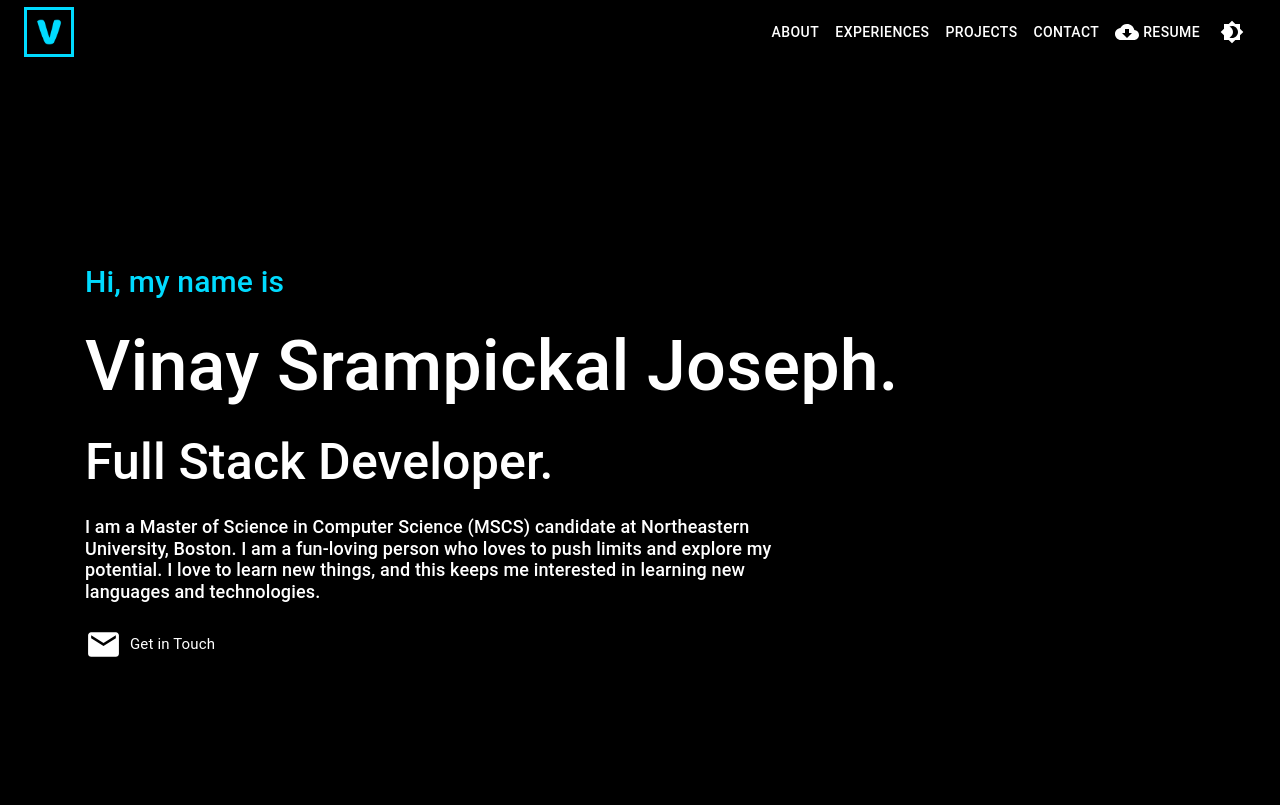
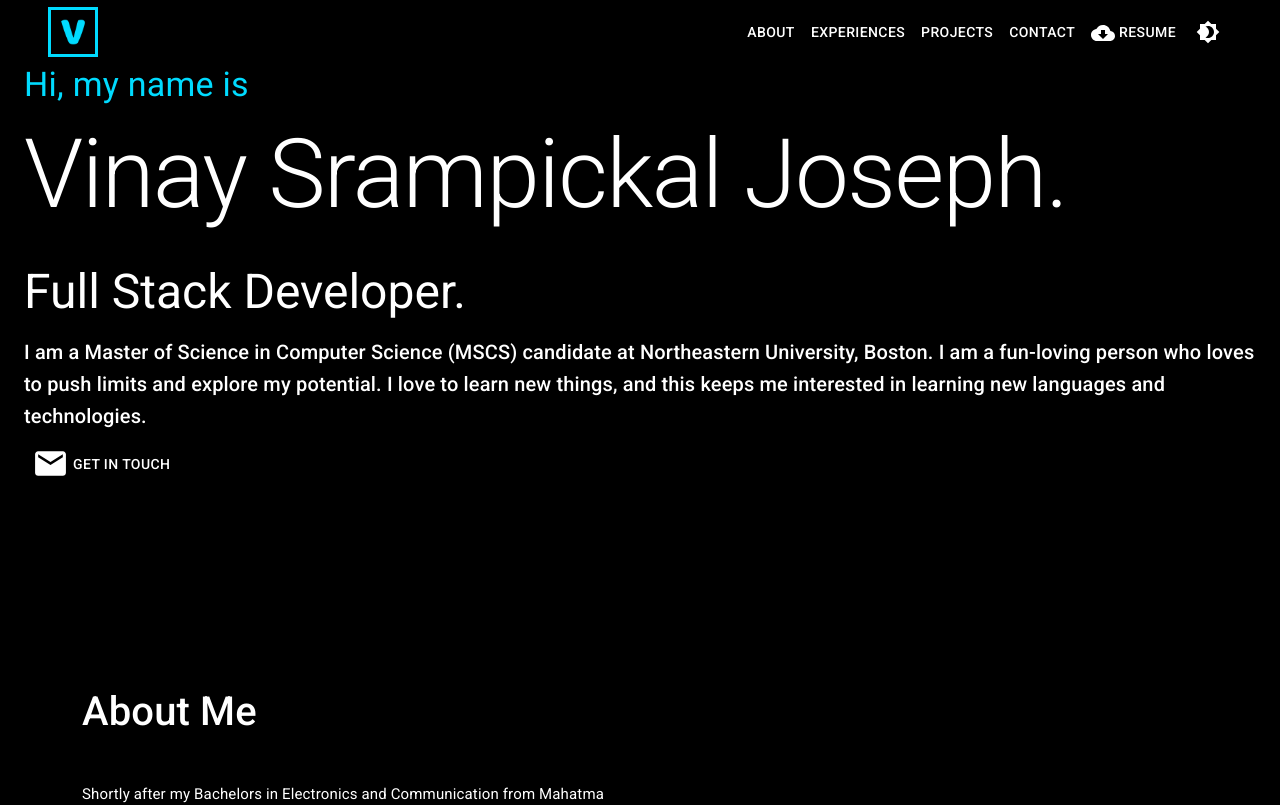
Before and after one commit to vinay-sj/Portfolio, a React (Create React App) app: page / in a window 1280 px wide. Shown: the top 805 px of the page. Built offline with nearby package versions, Linux system fonts and the light colour scheme.

Commit message:
uninstalled bootstrap

```diff
--- a/package.json
+++ b/package.json
@@ -7,10 +7,8 @@
     "@testing-library/jest-dom": "^5.11.5",
     "@testing-library/react": "^11.1.1",
     "@testing-library/user-event": "^12.2.0",
-    "bootstrap": "^4.5.3",
     "netlify-cli": "^3.8.6",
     "react": "^17.0.1",
-    "react-bootstrap": "^1.4.0",
     "react-dom": "^17.0.1",
     "react-scripts": "4.0.0",
     "web-vitals": "^0.2.4"
--- a/public/index.html
+++ b/public/index.html
@@ -16,18 +16,19 @@
           content="Vinay is a software engineer currently pursuing his Master of Science in Computer Science (MSCS) at Northeastern University, Boston.">
     <meta name="image" property="og:image" content="%PUBLIC_URL%/website.jpg">
     <meta name="type" property="og:type" content="article" />
-    <link
-            rel="stylesheet"
-            href="https://maxcdn.bootstrapcdn.com/bootstrap/4.5.0/css/bootstrap.min.css"
-            integrity="sha384-9aIt2nRpC12Uk9gS9baDl411NQApFmC26EwAOH8WgZl5MYYxFfc+NcPb1dKGj7Sk"
-            crossorigin="anonymous"
-    />
+<!--    <link-->
+<!--            rel="stylesheet"-->
+<!--            href="https://maxcdn.bootstrapcdn.com/bootstrap/4.5.0/css/bootstrap.min.css"-->
+<!--            integrity="sha384-9aIt2nRpC12Uk9gS9baDl411NQApFmC26EwAOH8WgZl5MYYxFfc+NcPb1dKGj7Sk"-->
+<!--            crossorigin="anonymous"-->
+<!--    />-->
     <link rel="apple-touch-icon" href="%PUBLIC_URL%/logo192.png"/>
     <!--
       manifest.json provides metadata used when your web app is installed on a
       user's mobile device or desktop. See https://developers.google.com/web/fundamentals/web-app-manifest/
     -->
     <link rel="manifest" href="%PUBLIC_URL%/manifest.json"/>
+    <link rel="stylesheet" href="https://fonts.googleapis.com/css?family=Roboto:300,400,500,700&display=swap" />
     <!--
       Notice the use of %PUBLIC_URL% in the tags above.
       It will be replaced with the URL of the `public` folder during the build.
--- a/src/Components/Home.js
+++ b/src/Components/Home.js
@@ -1,27 +1,57 @@
 import React from 'react';
-import './../css/Home.css'
+// import './../css/Home.css'
 import Message from "./Message";
+import Typography from '@material-ui/core/Typography';
+import {makeStyles} from '@material-ui/core/styles';
+import {Container, Grid} from "@material-ui/core";
 
-class Home extends React.Component {
-    render() {
-        return (
-            <div id='home' className='container'>
-                <div className='spacing home-text'>
-                    <h3 className='home-hi'>Hi, my name is</h3>
-                    <h1 className='home-name mt-4'>Vinay Srampickal Joseph.</h1>
-                    <h2 className='home-role mt-4'>Full Stack Developer.</h2>
-                    <h6 className='home-desc col-md-8 mt-4'>I am a Master of Science in Computer Science (MSCS)
-                        candidate at Northeastern
-                        University, Boston. I am a fun-loving person who loves to push limits and explore my potential.
-                        I love to
-                        learn new things, and this keeps me interested in learning new languages and technologies.</h6>
-                    <div className='mt-4'>
-                        <Message message='Get in Touch'/>
-                    </div>
+const useStyles = makeStyles((theme) => ({
+    homeText: {
+        'text-align': "left",
+    },
+    hi: {
+        color: theme.palette.secondary.main,
+    },
+    name: {
+        color: theme.palette.primary,
+    },
+    role: {
+        color: theme.palette.primary,
+    },
+    description: {
+        color: theme.palette.primary,
+    }
+
+}));
+
+function Home() {
+    const classes = useStyles();
+    return (
+        <div>
+            <Container maxWidth='lg' id='home' className={classes.homeText}>
+
+                <Typography variant="h4" gutterBottom className={classes.hi}>
+                    Hi, my name is
+                </Typography>
+                <Typography variant="h1" gutterBottom className={classes.name}>
+                    Vinay Srampickal Joseph.
+                </Typography>
+                <Typography variant="h3" gutterBottom className={classes.role}>
+                    Full Stack Developer.
+                </Typography>
+                <Typography variant="h6" gutterBottom className={classes.description}>
+                    I am a Master of Science in Computer Science (MSCS) candidate at Northeastern University,
+                    Boston. I
+                    am a fun-loving person who loves to push limits and explore my potential. I love to learn new
+                    things, and this keeps me interested in learning new languages and technologies.
+                </Typography>
+                <div>
+                    <Message message='Get in Touch'/>
                 </div>
-            </div>
-        );
-    }
+            </Container>
+        </div>
+
+    );
 }
 
 export default Home;
--- a/src/Components/Message.js
+++ b/src/Components/Message.js
@@ -1,27 +1,32 @@
 import React from "react";
 import './../css/Message.css'
 import EmailIcon from '@material-ui/icons/Email';
+import {Box, Button} from "@material-ui/core";
+import {makeStyles} from "@material-ui/core/styles";
 
-class Message extends React.Component {
-    constructor(props) {
-        super(props);
-        this.message = props.message;
+const useStyles = makeStyles((theme) => ({
+    mailMe: {
+        color: theme.palette.primary,
+        '&:hover': {
+            color: theme.palette.secondary.main,
+        },
+        '&:focus': {
+            outline: "none"
+        },
     }
 
-    render() {
-        return (
-            <div>
-                <div className="mt-3 mb-3 p-0 contact align-content-center">
-                    <a href="mailto:srampickaljoseph.v@northeastern.edu" className="link-color mb-2">
-                        <EmailIcon style={{"fontSize": "37px"}} className='message-icon mr-2'/>
-                        <span>
-            {this.message}
-            </span>
-                    </a>
-                </div>
-            </div>
-        );
-    }
+}));
+
+function Message(props) {
+    const classes = useStyles();
+    return (
+        <div>
+            <Button href="mailto:srampickaljoseph.v@northeastern.edu" className={classes.mailMe}>
+                <Box mr={0.5}><EmailIcon style={{"fontSize": "37px"}} className='message-icon '/></Box>
+                {props.message}
+            </Button>
+        </div>
+    );
 }
 
 export default Message;
--- a/src/Components/NavBar.js
+++ b/src/Components/NavBar.js
@@ -3,7 +3,7 @@ import pdf from '../files/Vinay_Resume.pdf'
 import CloudDownloadIcon from '@material-ui/icons/CloudDownload';
 
 import {useState} from 'react';
-import {AppBar, Button, IconButton, Menu, MenuItem, Toolbar} from "@material-ui/core";
+import {AppBar, Box, Button, Container, IconButton, Menu, MenuItem, Toolbar} from "@material-ui/core";
 import {fade, makeStyles} from "@material-ui/core/styles";
 import MenuIcon from '@material-ui/icons/Menu';
 import Brightness4Icon from '@material-ui/icons/Brightness4';
@@ -69,8 +69,8 @@ const useStyles = makeStyles((theme) => ({
         },
     },
     menuButtons: {
-        "justify-content":"center",
-    margin:"auto",
+        "justify-content": "center",
+        margin: "auto",
         color: theme.palette.primary,
         '&:hover': {
             color: theme.palette.secondary.main,
@@ -83,12 +83,10 @@ const useStyles = makeStyles((theme) => ({
 
 export default function NavBar(props) {
     const classes = useStyles();
-    const [anchorEl, setAnchorEl] = useState(null);
     const [mobileMoreAnchorEl, setMobileMoreAnchorEl] = useState(null);
-
     const isMobileMenuOpen = Boolean(mobileMoreAnchorEl);
 
-    const handleSwitchMode = ()=>{
+    const handleSwitchMode = () => {
         props.setLightMode(!props.lightMode);
     }
 
@@ -99,7 +97,7 @@ export default function NavBar(props) {
     const handleMobileMenuOpen = (event) => {
         setMobileMoreAnchorEl(event.currentTarget);
     };
-    const mobileMenuId= 'primary-search-account-menu-mobile';
+    const mobileMenuId = 'primary-search-account-menu-mobile';
     const renderMobileMenu = (
         <Menu
             anchorEl={mobileMoreAnchorEl}
@@ -157,6 +155,7 @@ export default function NavBar(props) {
     return (
         <div className={classes.grow}>
             <AppBar position="fixed" color='inherit'>
+                <Container maxWidth='xl'>
                     <Toolbar>
                         <Button
                             edge="start"
@@ -175,7 +174,8 @@ export default function NavBar(props) {
                             <Button href="#work" aria-label="link to experience section" className={classes.navButtons}>
                                 Experiences
                             </Button>
-                        <Button href="#projects" aria-label="link to projects section" className={classes.navButtons}>
+                            <Button href="#projects" aria-label="link to projects section"
+                                    className={classes.navButtons}>
                                 Projects
                             </Button>
                             <Button href="#contact" aria-label="link to contact section" className={classes.navButtons}>
@@ -186,7 +186,7 @@ export default function NavBar(props) {
                                     target='_blank'
                                     rel="noopener noreferrer"
                                     aria-label="link to download resume" className={classes.navButtons}>
-                            <CloudDownloadIcon className="mr-1"/>Resume
+                                <Box mr={0.5}><CloudDownloadIcon /></Box>Resume
                             </Button>
                             <IconButton
                                 aria-label="switch mode"
@@ -210,6 +210,7 @@ export default function NavBar(props) {
                             </IconButton>
                         </div>
                     </Toolbar>
+                </Container>
             </AppBar>
             {renderMobileMenu}
             <Toolbar/>
--- a/src/css/Theme.js
+++ b/src/css/Theme.js
@@ -1,9 +1,12 @@
 import {createMuiTheme} from "@material-ui/core/styles";
 
 const appTheme = (lightMode) => {
+    const options={
+// spacing: 8,
+    }
 
     if (lightMode) {
-        return createMuiTheme({
+        return createMuiTheme({...options,
             palette: {
                 type: 'light',
                 primary: {
@@ -18,11 +21,14 @@ const appTheme = (lightMode) => {
                 },
                 action:{
                     hover: 'rgb(0,219,255)'
-                }
+                },
+
+
             }
         })
     } else {
         return createMuiTheme({
+            ...options,
             palette: {
                 type: 'dark',
                 primary: {
@@ -37,7 +43,7 @@ const appTheme = (lightMode) => {
                 },
                 action:{
                     hover: 'rgb(0,219,255)'
-                }
+                },
             },
         })
     }
```
Also changed, not shown: 1 other file (tests, documents, lock files or other folders). Lines whose indentation alone changed are shown as unchanged.
